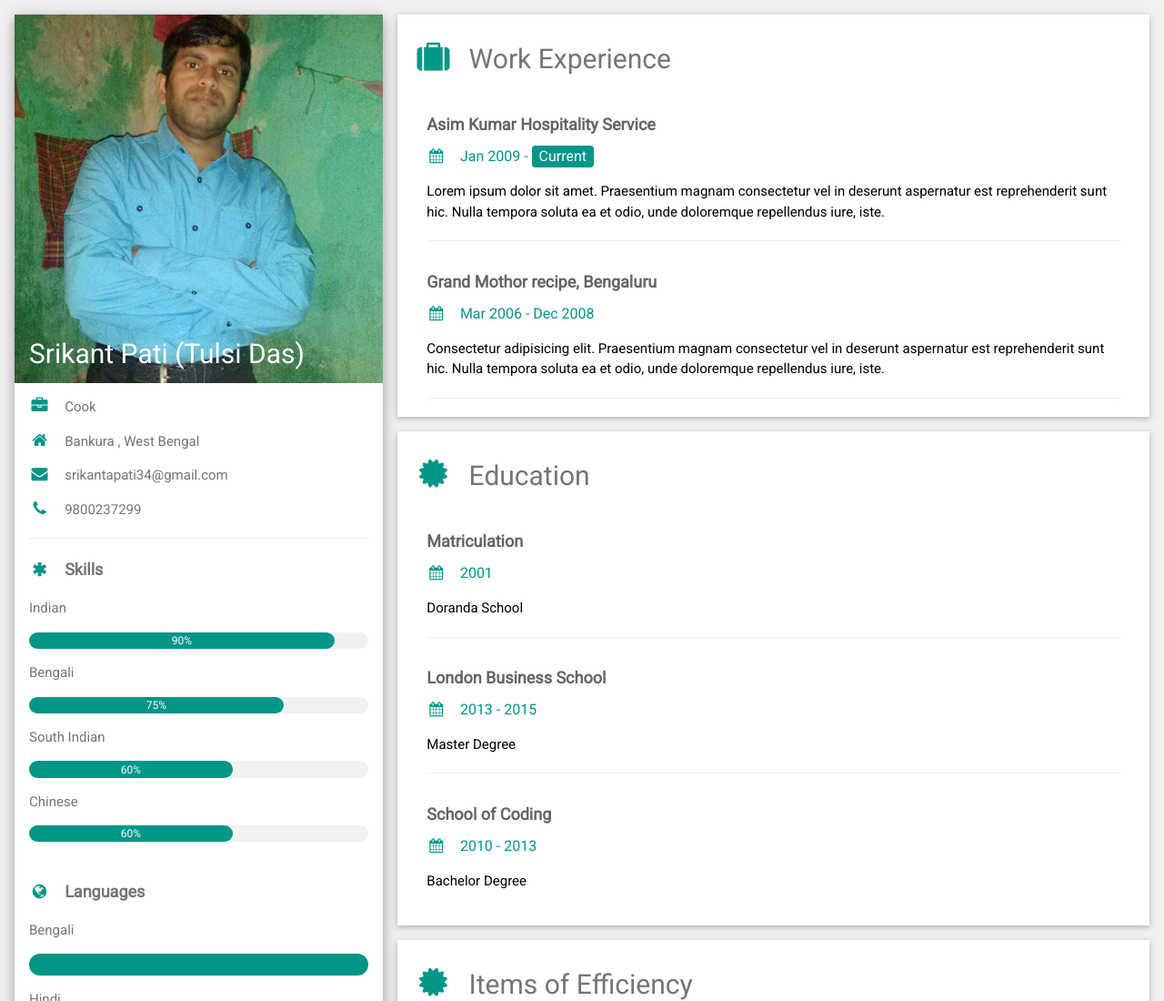
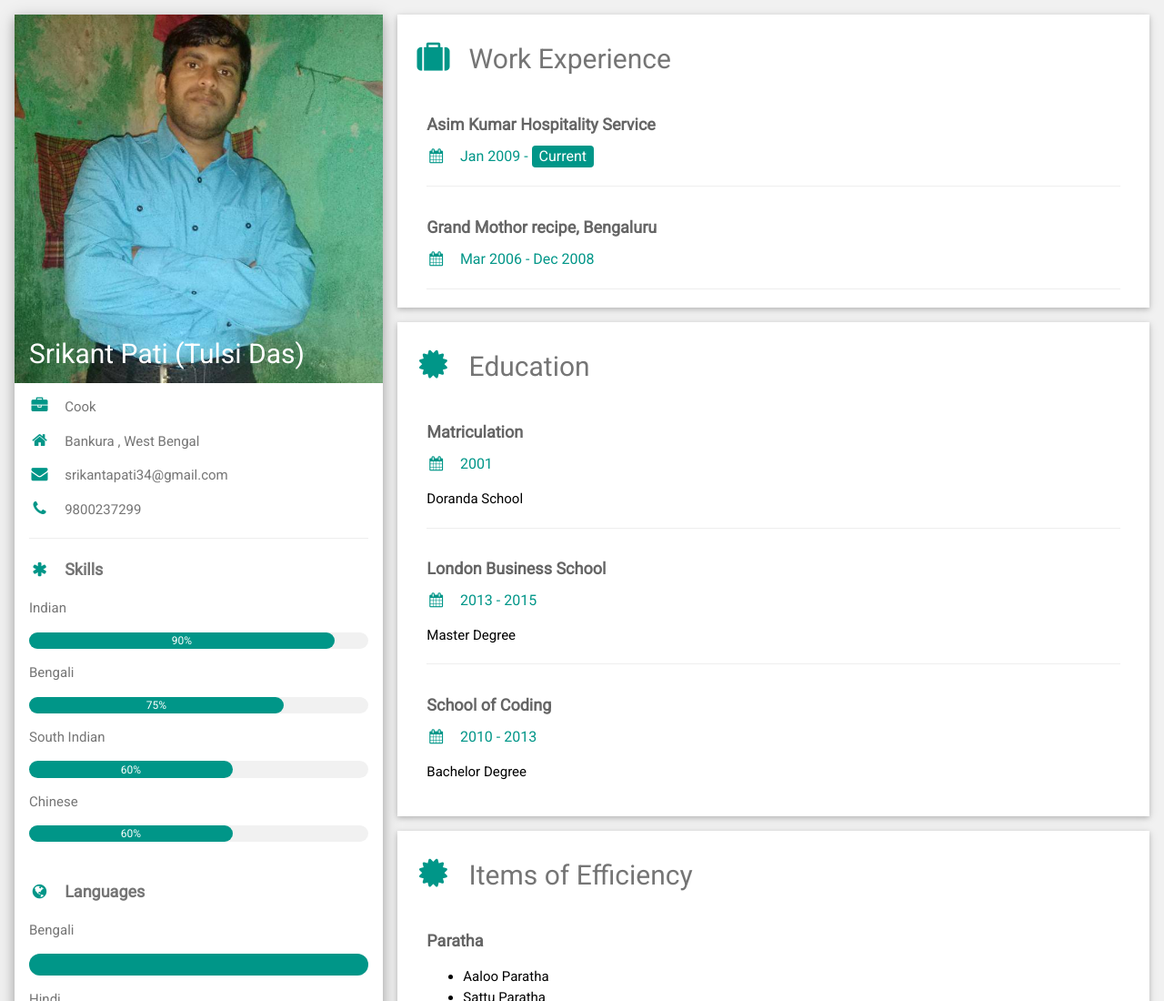
Before and after one commit to deepak7bhavya/srikantchef, a plain HTML site: page index.htm in a window 1280 px wide. Shown: the top 1100 px of the page at 91% size. Drawn offline with nearby package versions, Linux system fonts and the light colour scheme.

Commit message:
Removed Lorem ipsum

```diff
--- a/index.htm
+++ b/index.htm
@@ -96,13 +96,13 @@ html,body,h1,h2,h3,h4,h5,h6 {font-family: "Roboto", sans-serif}
         <div class="w3-container">
           <h5 class="w3-opacity"><b>Asim Kumar Hospitality Service</b></h5>
           <h6 class="w3-text-teal"><i class="fa fa-calendar fa-fw w3-margin-right"></i>Jan 2009 - <span class="w3-tag w3-teal w3-round">Current</span></h6>
-          <p>Lorem ipsum dolor sit amet. Praesentium magnam consectetur vel in deserunt aspernatur est reprehenderit sunt hic. Nulla tempora soluta ea et odio, unde doloremque repellendus iure, iste.</p>
+          <p></p>
           <hr>
         </div>
         <div class="w3-container">
           <h5 class="w3-opacity"><b>Grand Mothor recipe, Bengaluru</b></h5>
           <h6 class="w3-text-teal"><i class="fa fa-calendar fa-fw w3-margin-right"></i>Mar 2006 - Dec 2008</h6>
-          <p>Consectetur adipisicing elit. Praesentium magnam consectetur vel in deserunt aspernatur est reprehenderit sunt hic. Nulla tempora soluta ea et odio, unde doloremque repellendus iure, iste.</p>
+          <p></p>
           <hr>
         </div>
         <!-- <div class="w3-container">
@@ -112,7 +112,9 @@ html,body,h1,h2,h3,h4,h5,h6 {font-family: "Roboto", sans-serif}
         </div> -->
       </div>
 
+
       <div class="w3-container w3-card w3-white w3-margin-bottom">
+
         <h2 class="w3-text-grey w3-padding-16"><i class="fa fa-certificate fa-fw w3-margin-right w3-xxlarge w3-text-teal"></i>Education</h2>
         <div class="w3-container">
           <h5 class="w3-opacity"><b>Matriculation</b></h5>
```
